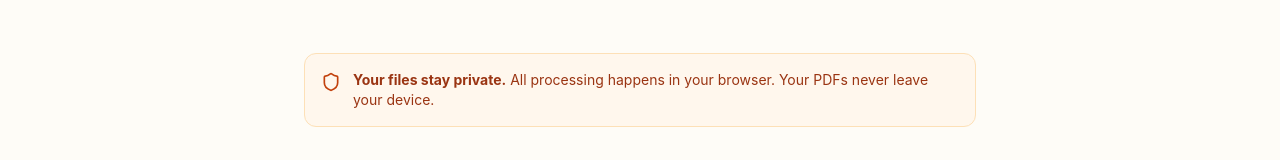
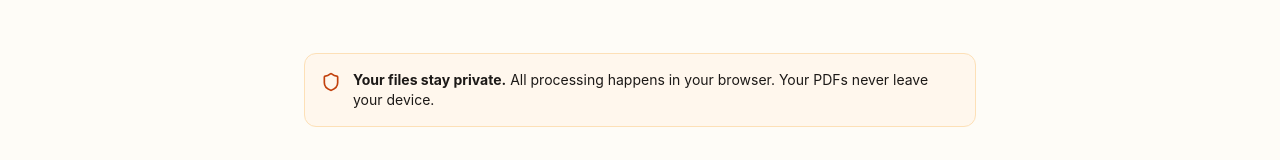
Before and after one commit to renedeanda/pdf.makr.io, a Next.js app: page / in a window 1280 px wide. Shown: the part 405-565 px from the top of the page. Built offline with nearby package versions, Linux system fonts and the light colour scheme; no server answers.

Commit message:
fix: Improve alert text accessibility in light theme
- Darken description text from color-800 to color-900 for better contrast
- Update all variants including privacy alert for consistency
- Improves readability on light backgrounds (blue-50, green-50, etc.)

```diff
--- a/components/ui/alert.tsx
+++ b/components/ui/alert.tsx
@@ -52,11 +52,11 @@ export function Alert({
   };
 
   const descStyles = {
-    info: 'text-blue-800 dark:text-blue-300',
-    success: 'text-green-800 dark:text-green-300',
-    warning: 'text-amber-800 dark:text-amber-300',
-    error: 'text-red-800 dark:text-red-300',
-    privacy: 'text-accent-700 dark:text-accent-300',
+    info: 'text-blue-900 dark:text-blue-300',
+    success: 'text-green-900 dark:text-green-300',
+    warning: 'text-amber-900 dark:text-amber-300',
+    error: 'text-red-900 dark:text-red-300',
+    privacy: 'text-accent-900 dark:text-accent-300',
   };
 
   const Icon = icons[variant];
```
